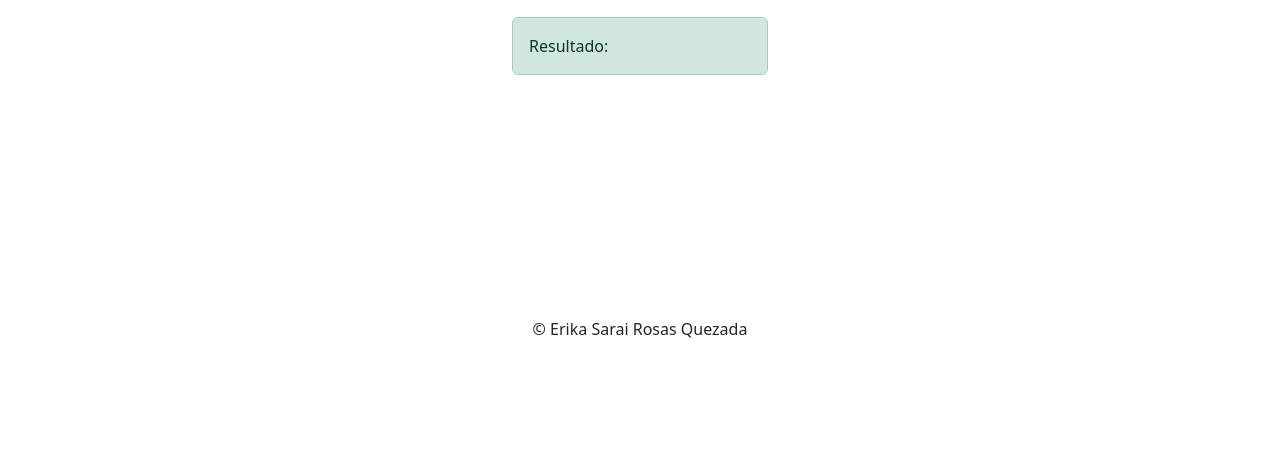
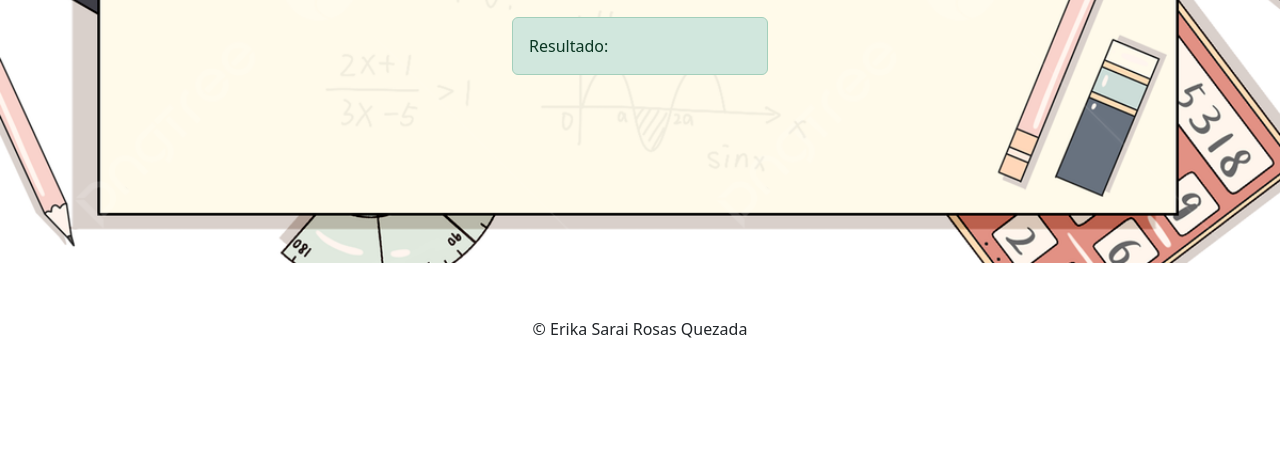
Before and after one commit to ErikaRosas/calculate-java-script, a plain HTML site: page index.html in a window 1280 px wide. Shown: the part 338-800 px from the top of the page. Drawn offline with nearby package versions, Linux system fonts and the light colour scheme.

Commit message:
Update styles.css

```diff
--- a/styles.css
+++ b/styles.css
@@ -1,5 +1,5 @@
 body {
-  background-image: url("./img/fondo.jpg");
+  background-image: url("fondo.jpg");
   background-repeat: no-repeat;
   background-size: 100%;
   background-color: #cccccc;
```
